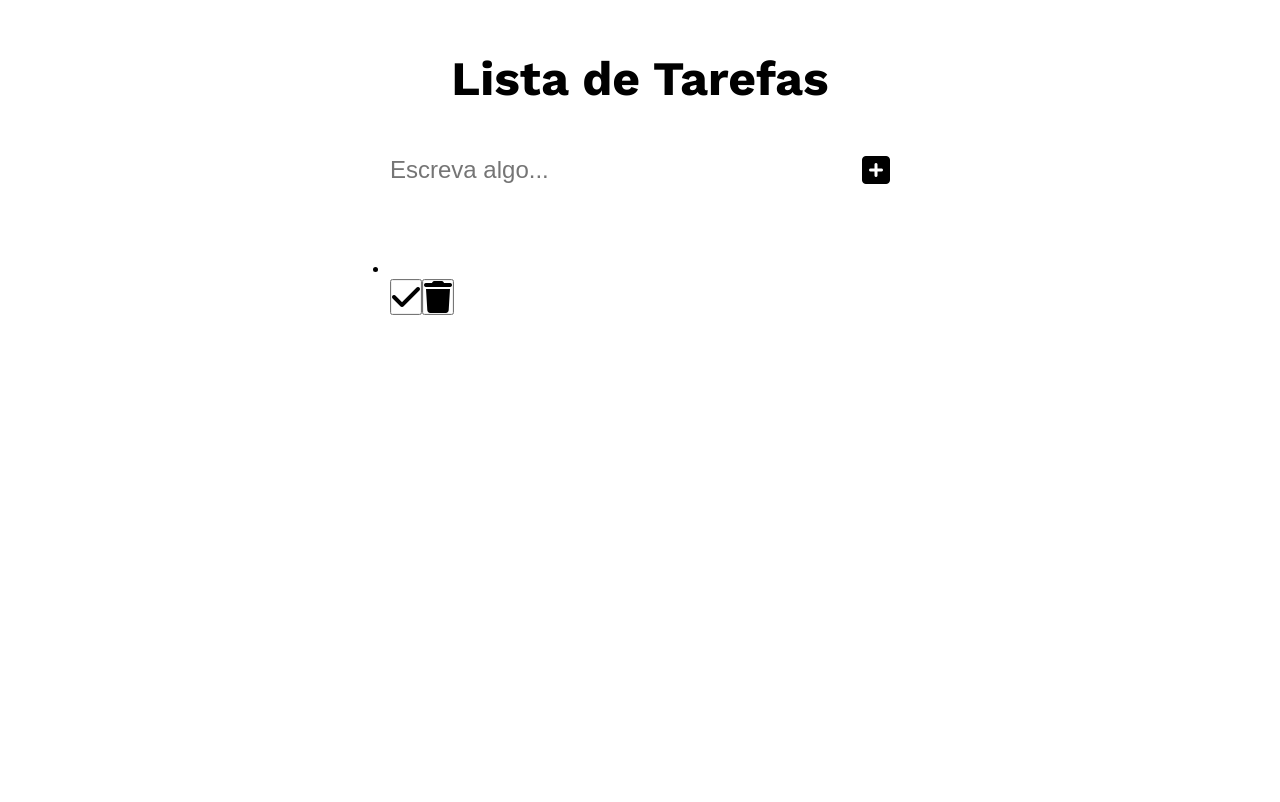
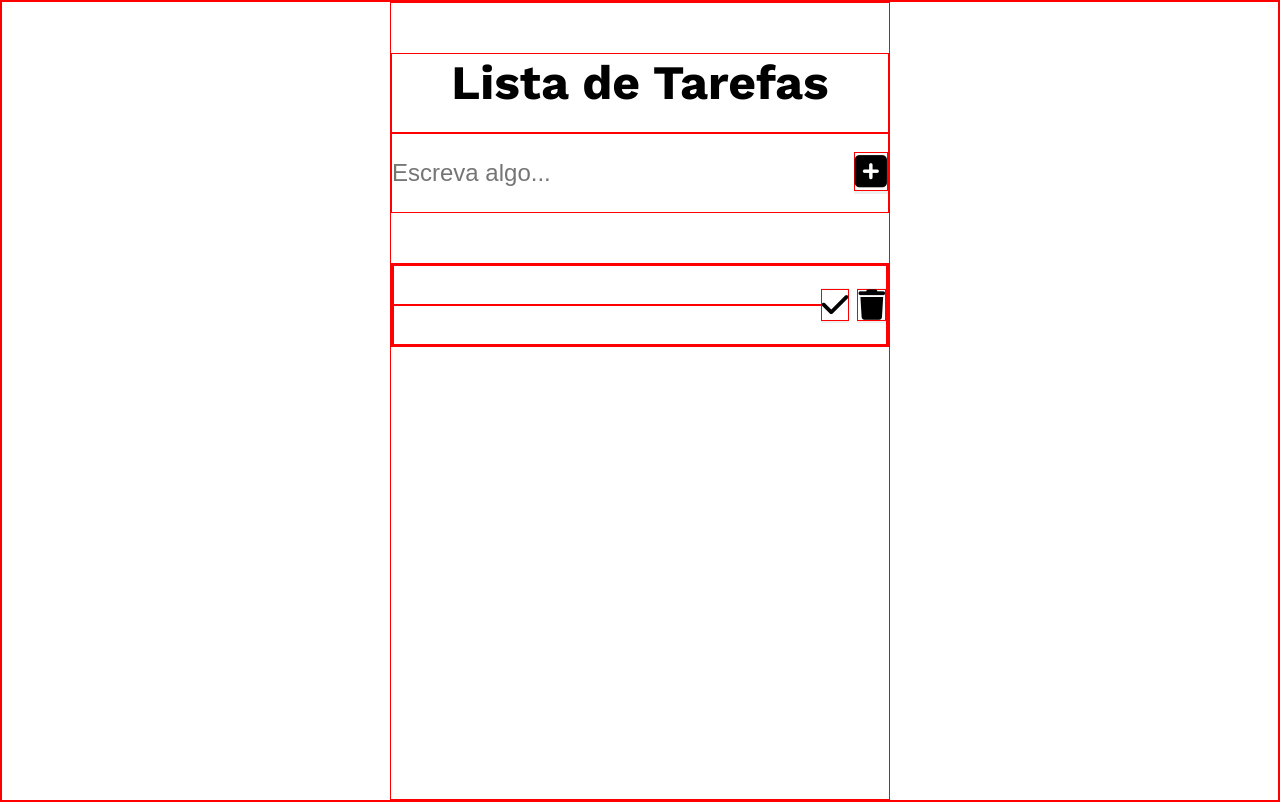
Before and after one commit to guigobecker/lista-de-tarefas, a plain HTML site: page index.html in a window 1280 px wide. Both pictures are taken after a click on the button 876 px from the left and 170 px from the top of the page. Drawn offline with nearby package versions, Linux system fonts and the light colour scheme.

Commit message:
Estilizar novas tarefas, limpar caixa de input ao adicionar tarefa

```diff
--- a/index.js
+++ b/index.js
@@ -9,6 +9,7 @@ function adicionarTarefa(e) {
   tarefa.classList.add('tarefa');
 
   const tarefaItem = document.createElement('li');
+  tarefaItem.innerText = inputTarefa.value;
   tarefaItem.classList.add('tarefa-item');
   tarefa.appendChild(tarefaItem);
 
@@ -23,4 +24,6 @@ function adicionarTarefa(e) {
   tarefa.appendChild(botaoExcluir);
 
   tarefasLista.appendChild(tarefa);
+
+  inputTarefa.value = '';
 }
--- a/style.css
+++ b/style.css
@@ -2,6 +2,7 @@
   margin: 0;
   padding: 0;
   box-sizing: border-box;
+  border: 1px solid red;
 }
 
 body {
@@ -41,12 +42,20 @@ input {
   background: white;
 }
 
+.input-botao, .botao-concluido, .botao-excluir {
+  border: none;
+  font-size: 1.9rem;
+}
+
 .input-botao {
-  border: none;
+  font-size: 2.3rem;
+}
+
+.botao-concluido {
+  margin-right: 0.5rem;
 }
 
 i {
-  font-size: 2rem;
   color: black;
   background: white;
   cursor: pointer;
@@ -56,3 +65,29 @@ i {
 i:hover {
   opacity: 0.8;
 }
+
+.tarefas-container {
+  display: block;
+}
+
+.tarefas-lista {
+  min-width: 30%;
+  list-style: none;
+}
+
+.tarefa {
+  min-height: 10vh;
+  font-size: 1.5rem;
+  color: black;
+  display: flex;
+  align-items: center;
+  justify-content: space-between;
+}
+
+.tarefa li {
+  flex: 1;
+}
+
+.tarefa-item {
+  overflow: hidden;
+}
```
